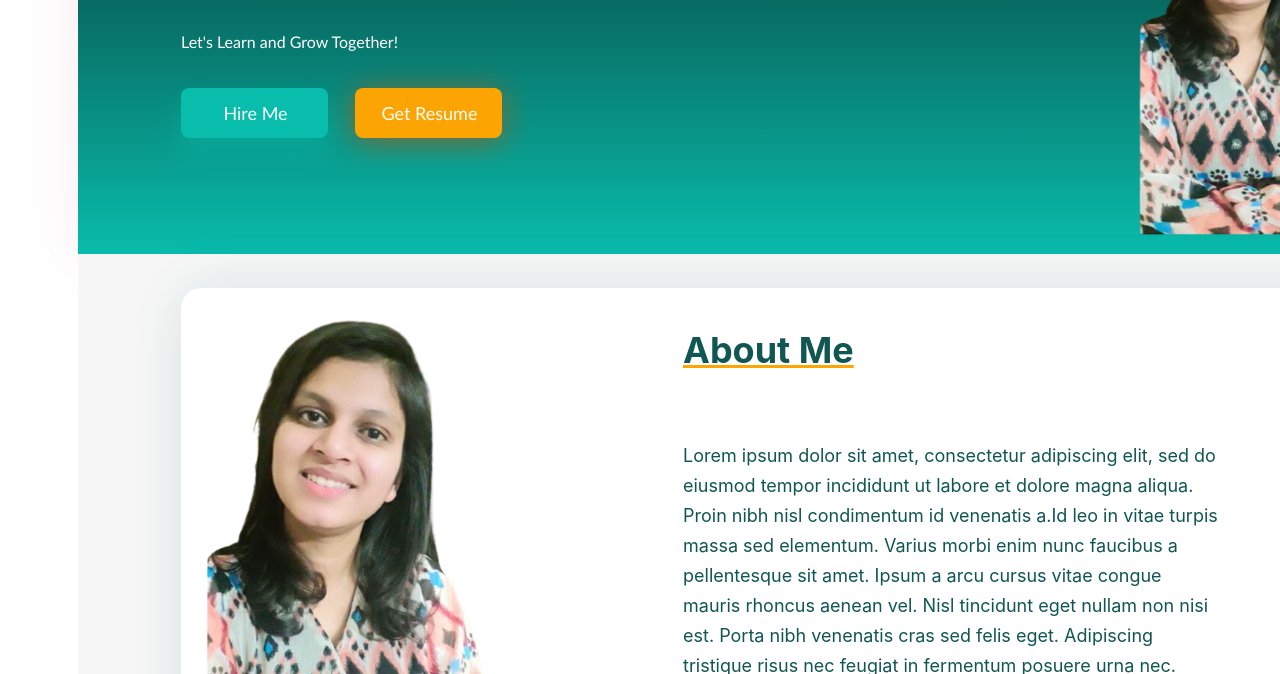
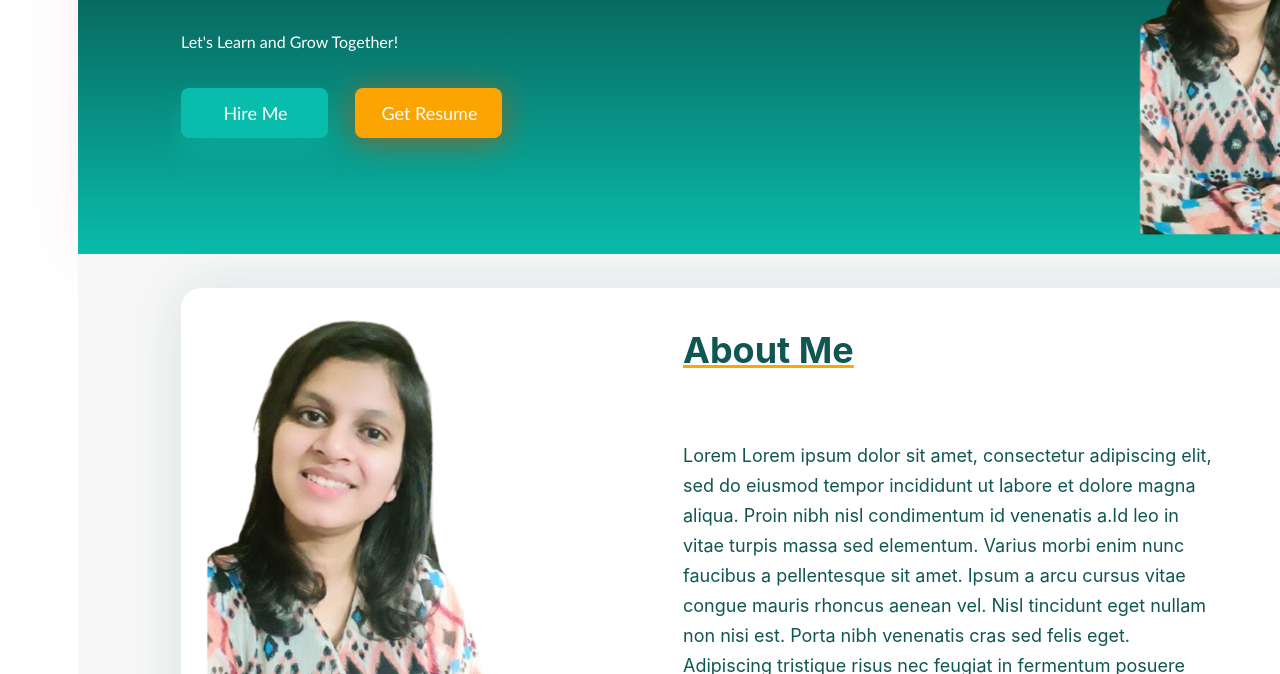
Before and after one commit to Kritika1158/Portfolio-Project-Kritika-1158, a plain HTML site: page index.html in a window 1280 px wide. Shown: the part 278-952 px from the top of the page. Drawn offline with Linux system fonts and the light colour scheme.

Commit message:
Update index.html

```diff
--- a/index.html
+++ b/index.html
@@ -32,7 +32,7 @@
         <div class="about">
                 <div class="im"><img src="image2.png"></div>
                 <div class="ab">About Me</div>
-                <div class="det"><p>Lorem ipsum dolor sit amet, consectetur adipiscing elit,
+                <div class="det"><p>Lorem Lorem ipsum dolor sit amet, consectetur adipiscing elit,
                      sed do eiusmod tempor incididunt ut labore et dolore magna aliqua.
                       Proin nibh nisl condimentum id venenatis a.Id leo in vitae turpis
                       massa sed elementum. Varius morbi enim nunc faucibus a pellentesque
```
